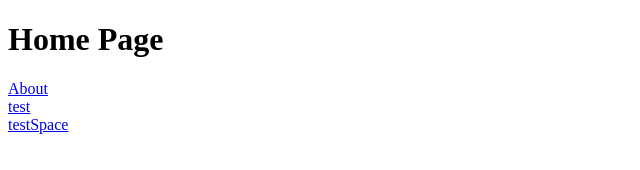
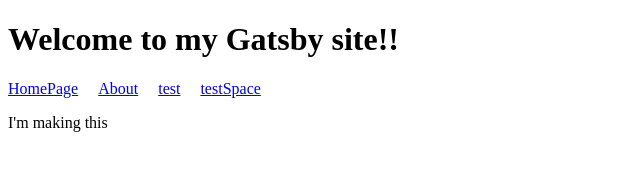
Before and after one commit to jeonjongyeong/my-blog-2022-05-31, a Gatsby site: page / in a window 1280 px wide. Shown: the whole page, without its empty margins (0-640 px from the left). Built offline with nearby package versions, Linux system fonts and the light colour scheme; Gatsby itself is replaced by a stand-in of ours.

Commit message:
모든 페이지에 링크 추가

```diff
--- a/src/pages/index.js
+++ b/src/pages/index.js
@@ -1,16 +1,21 @@
+import { Link } from "gatsby";
 import React from "react";
-import { Link } from "gatsby";
 
 const IndexPage = () => {
   return (
     <main>
-      <title>Home Page</title>
-      <h1>Home Page</h1>
-      <Link to="/about">About</Link>
-      <br />
-      <Link to="/test">test</Link>
-      <br />
-      <Link to="/test-space">testSpace</Link>
+      <title>HomePage</title>
+      <h1>Welcome to my Gatsby site!!</h1>
+      <div style={{ display: "flex", gap: 10 }}>
+        <Link to="/">HomePage</Link>
+        <br />
+        <Link to="/about">About</Link>
+        <br />
+        <Link to="/test">test</Link>
+        <br />
+        <Link to="/test-space">testSpace</Link>
+      </div>
+      <p>I'm making this</p>
     </main>
   );
 };
```
Also changed, not shown: src/pages/about.js (+12 -2 lines), src/pages/test-space.js (+12 -2 lines), src/pages/test.js (+12 -2 lines).
